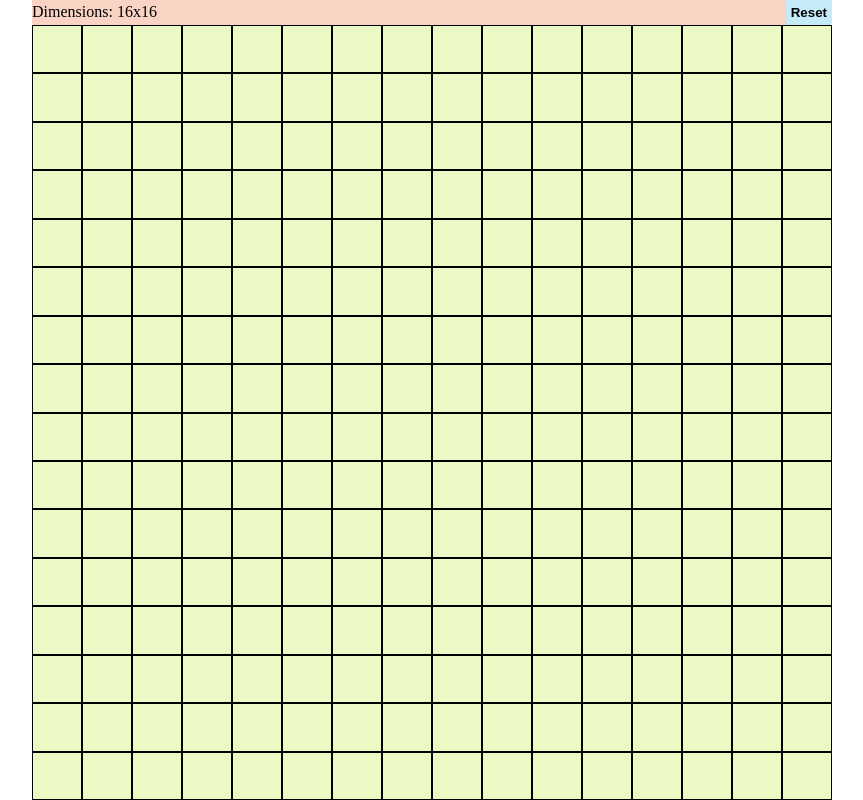
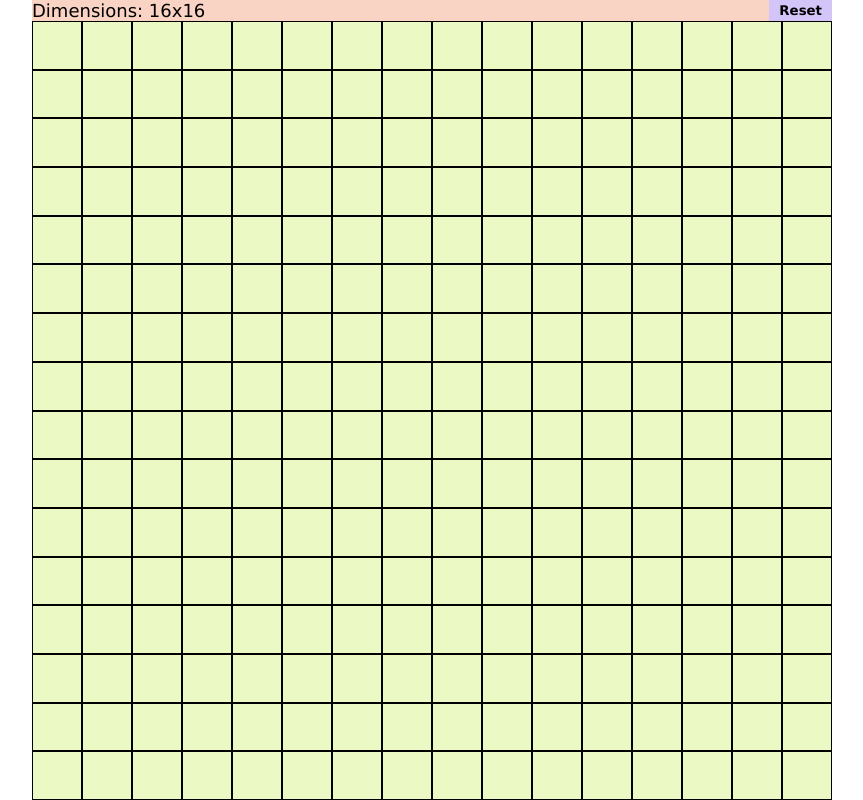
Before and after one commit to ruudra03/etch-a-sketch, a plain HTML site: page index.html in a window 1280 px wide. Shown: the whole page, without its empty margins (208-1071 px from the left). Drawn offline with Linux system fonts and the light colour scheme.

Commit message:
Fix header display, and edit CSS styles
Replace size variable with default size constant for the initialisation.
Set id attribute for the header display, and remove textContent declaration before the header is appended to the sketch pad.
Inside generateContainer() function set the header display using the size provided as an argument when the function is called, and the query selector.

```diff
--- a/index.js
+++ b/index.js
@@ -5,15 +5,15 @@ console.log("JavaScript loaded.");
 const sketchPad = document.querySelector("#sketch-pad");
 
 // Container dimensions
-let size = 16;
+const DEFAULT_SIZE = 16;
 const MAX_SIZE = 100;
 
 // Create the header
 let header = document.createElement("div");
 header.setAttribute("id", "header");
 
-let display = document.createElement("span"); // to display current dimensions
-display.textContent = `Dimensions: ${size}x${size}`;
+let display = document.createElement("div"); // to display current dimensions
+display.setAttribute("id", "display");
 
 let button = document.createElement("button"); // to allow changing the dimensions
 button.setAttribute("id", "reset");
@@ -36,13 +36,13 @@ function generateContainer(size) {
   for (let x = 0; x < size; x++) {
     // Create rows
     let row = document.createElement("div");
-    row.setAttribute("x", `${x + 1}`); // provide unique row number
+    row.setAttribute("x", `${x + 1}`); // provide unique cell position
     row.classList.add("row");
 
     for (let y = 0; y < size; y++) {
       // Create cells
       let cell = document.createElement("div");
-      cell.setAttribute("y", `${y + 1}`); // provide unique cell number
+      cell.setAttribute("y", `${y + 1}`); // provide unique cell position
       cell.classList.add("cell");
 
       // Add the cell to the corresponding row
@@ -55,12 +55,17 @@ function generateContainer(size) {
 
   // Add the container
   sketchPad.appendChild(container);
+
+  // Set display
+  let display = sketchPad.querySelector("#display");
+  display.textContent = `Dimensions: ${size}x${size}`;
 }
 
 // Initialise the container
-generateContainer(size); // default size
+generateContainer(DEFAULT_SIZE);
 
-const reset = document.querySelector("#reset");
+// Allow change of container dimensions
+const reset = sketchPad.querySelector("#reset");
 reset.addEventListener("click", function (e) {
   let newSize = parseInt(prompt(`Enter new size (max. allowed ${MAX_SIZE})`));
 
--- a/styles.css
+++ b/styles.css
@@ -3,6 +3,8 @@
   padding: 0;
   box-sizing: border-box;
   height: 100%;
+
+  font-family: Verdana, Geneva, Tahoma, sans-serif;
 }
 
 #sketch-pad {
@@ -23,14 +25,18 @@
 
   display: flex;
   justify-content: space-between;
-  align-items: baseline;
+  align-items: center;
+}
+
+#header #display {
+  font-size: 18px;
 }
 
 #header #reset {
   border: none;
-  padding: 5px;
+  padding: 0 10px;
   font-weight: 900;
-  background-color: #c5ebf9;
+  background-color: #d4c5f9;
 }
 
 /* Container */
```
